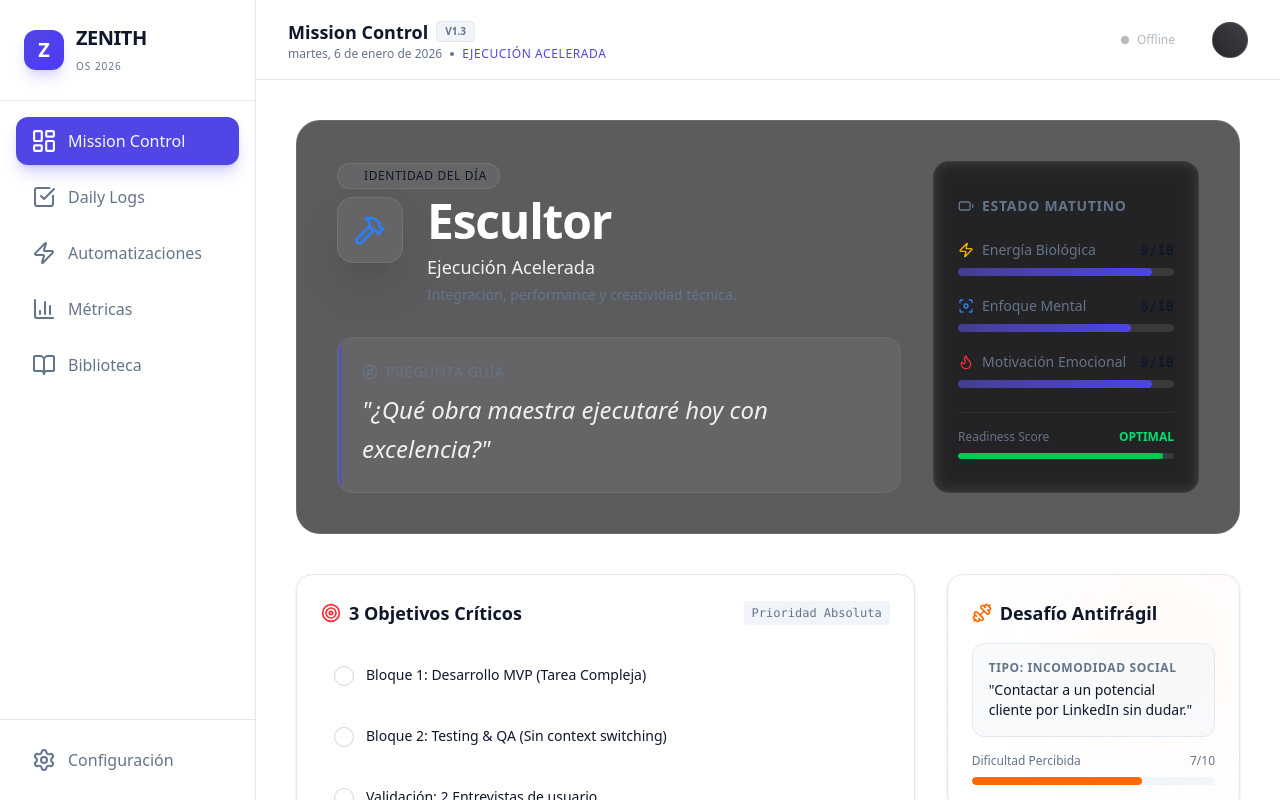
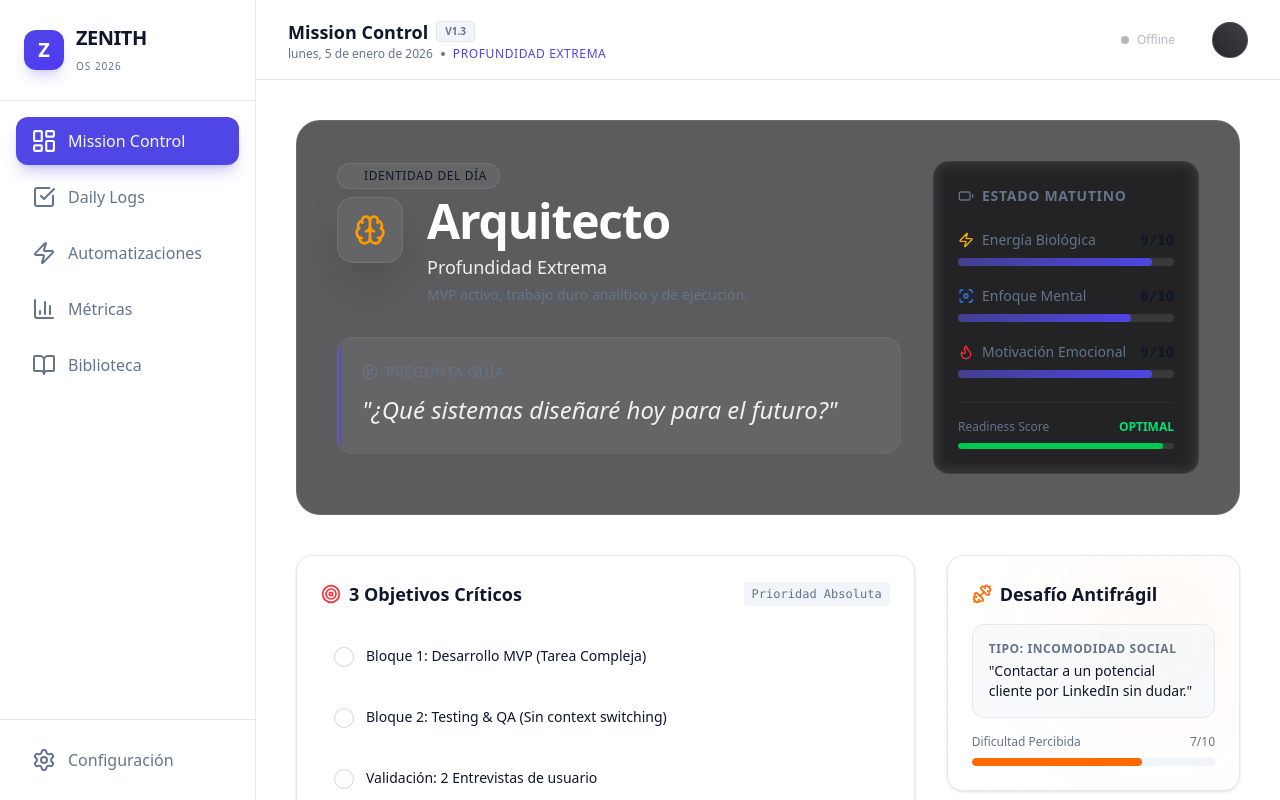
Before and after one commit to creandovaloria/zenith, a Next.js app: page / in a window 1280 px wide. Shown: the top 800 px of the page. Built offline with nearby package versions, Linux system fonts and the light colour scheme.

Commit message:
Fix: Adjust server time to UTC-6 to match user timezone

```diff
--- a/src/app/page.tsx
+++ b/src/app/page.tsx
@@ -489,7 +489,11 @@ const NavItemMobile = ({ icon, label, active = false }: { icon: React.ReactNode;
 );
 
 export default async function Dashboard() {
-  const currentDate = new Date();
+  // Fix Timezone: Vercel server is UTC. We align to User Time (UTC-6).
+  // This ensures late-night work counts as the "current day" and not tomorrow.
+  const serverDate = new Date();
+  const currentDate = new Date(serverDate.getTime() - (6 * 60 * 60 * 1000));
+
   const dayNameEn = format(currentDate, "EEEE");
   const activeRole = ROLES[dayNameEn] || ROLES["Monday"];
   const dailyAgenda = getAgendaForDay(dayNameEn);
```
